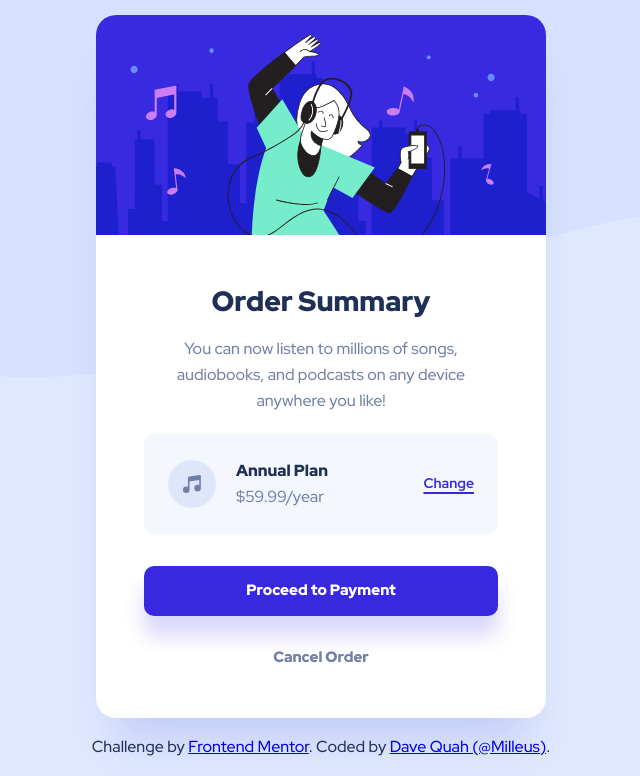
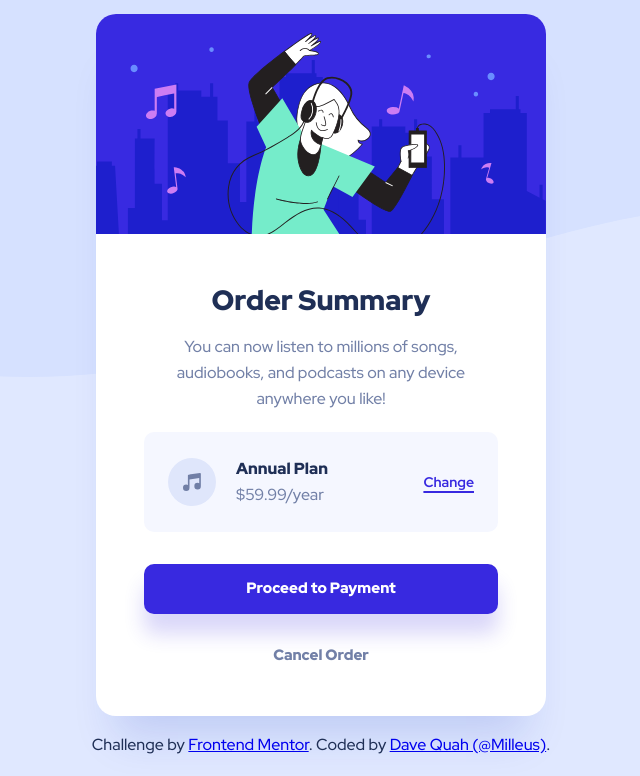
Before and after one commit to Milleus/fm-order-summary, a plain HTML site: page index.html in a window 1280 px wide. Shown: the part 60-836 px from the top of the page, without its empty margins (319-959 px from the left). Drawn offline with Linux system fonts and the light colour scheme.

Commit message:
feat: add line-height reset

```diff
--- a/global.css
+++ b/global.css
@@ -125,9 +125,11 @@ select {
 }
 
 h1,
-h2 {
-  line-height: 1.33;
+h2,
+h3 {
+  line-height: 1.3;
 }
+
 /* ------------------- */
 /* Composition         */
 /* ------------------- */
```
